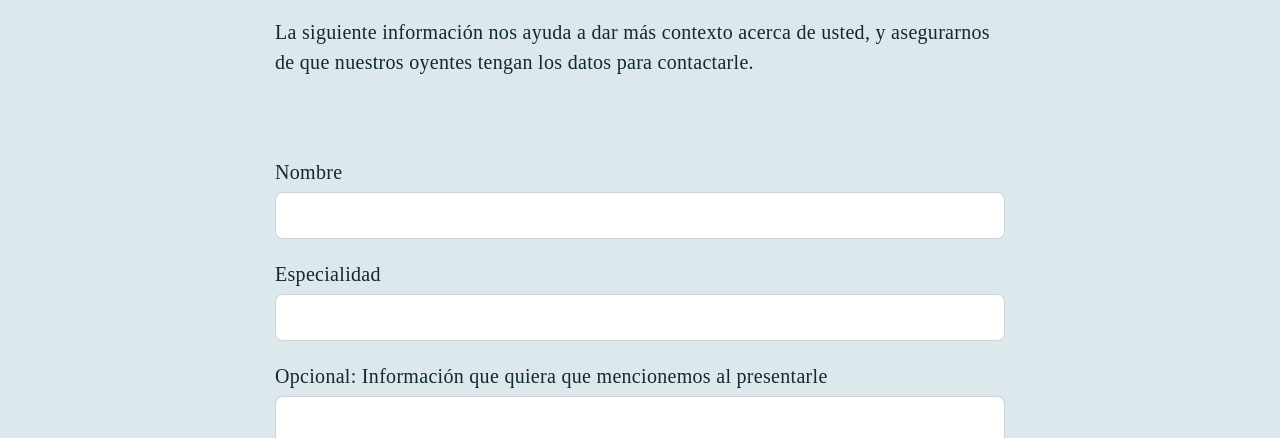
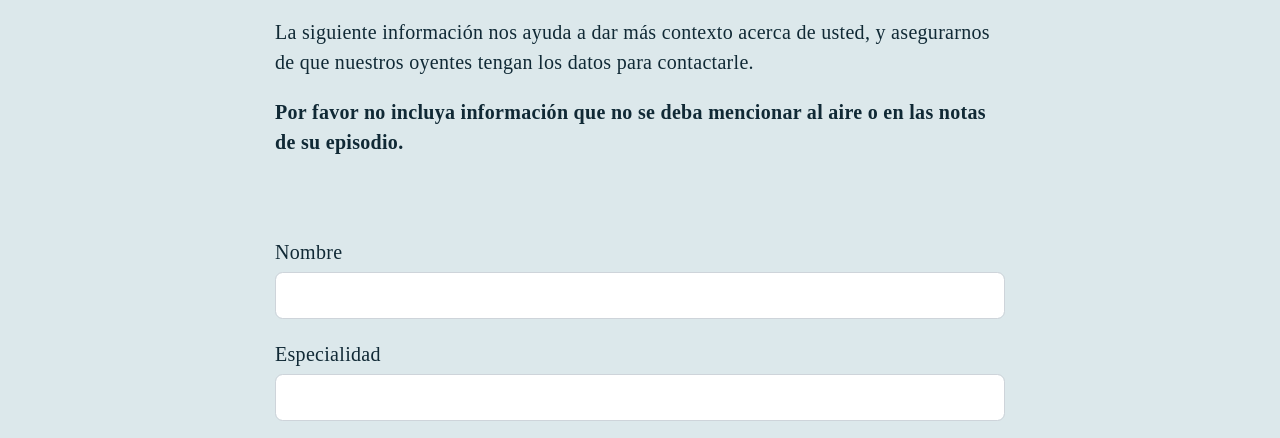
Before and after one commit to axelvaldez/ferulita, an Eleventy site: page pages/invitado.njk in a window 1280 px wide. Shown: the part 326-764 px from the top of the page. Built offline with nearby package versions, Linux system fonts and the light colour scheme; Eleventy itself is replaced by a stand-in of ours; files that its build step writes are made by us from their sources; a web font is replaced by a local one.

Commit message:
add note in guest form

```diff
--- a/pages/invitado.njk
+++ b/pages/invitado.njk
@@ -6,4 +6,6 @@ title: Información del Invitado
 <p>Gracias por aceptar la invitación a Ferulita para el Alma.</p>
 <p>La siguiente información nos ayuda a dar más contexto acerca de usted, y asegurarnos de que nuestros oyentes tengan los datos para contactarle.</p>
 
+<p><strong>Por favor no incluya información que no se deba mencionar al aire o en las notas de su episodio.</strong></p>
+
 {% include 'partials/form-guest.html' %}
```
